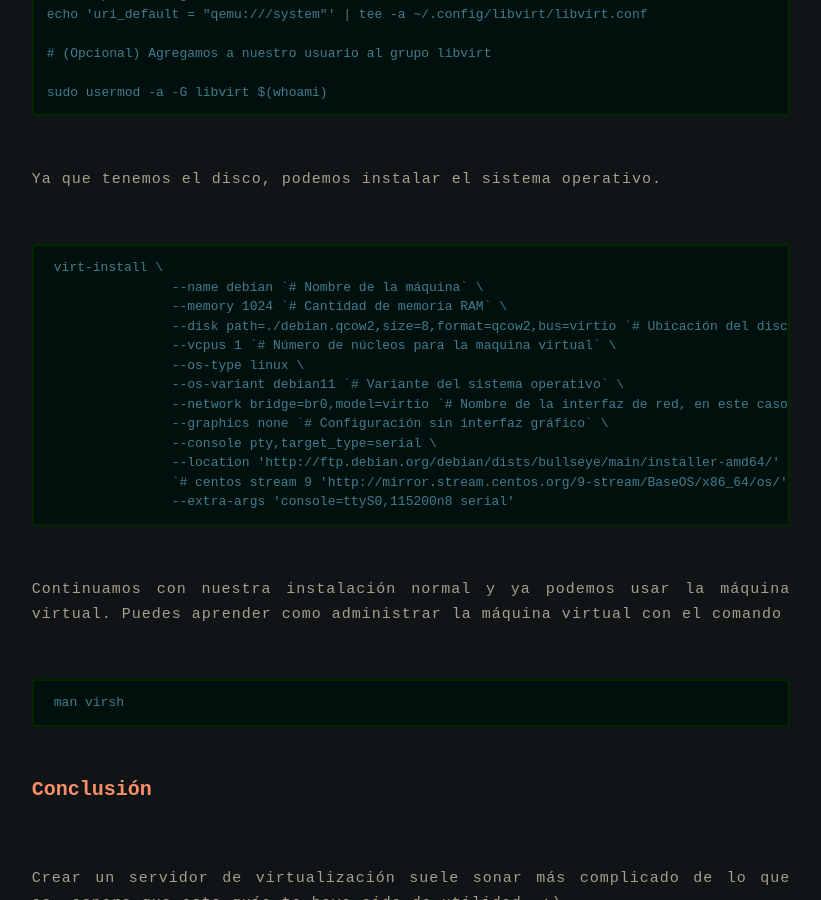
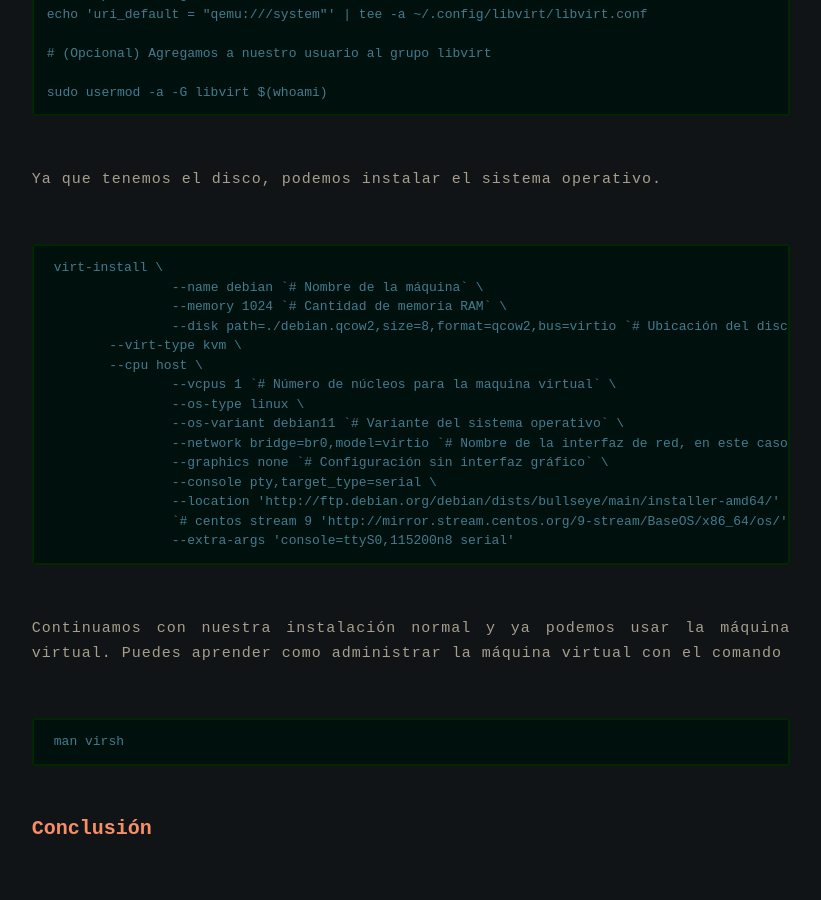
Before and after one commit to ksobrenat32/blog, a Jekyll site: the page built from all_collections/_posts/2021-08-17-kvm-server.md, in a window 1280 px wide and 900 px high, scrolled down 4300 px. Shown: the whole window, without its empty margins (229-1050 px from the left). Built offline with Jekyll 4.4.1, drawn with Linux system fonts in a browser that asks for light colours.

Commit message:
adding kvm optimizations

```diff
--- a/all_collections/_posts/2021-08-17-kvm-server.md
+++ b/all_collections/_posts/2021-08-17-kvm-server.md
@@ -125,6 +125,8 @@ Ya que tenemos el disco, podemos instalar el sistema operativo.
    		--name debian `# Nombre de la máquina` \
     		--memory 1024 `# Cantidad de memoria RAM` \
     		--disk path=./debian.qcow2,size=8,format=qcow2,bus=virtio `# Ubicación del disco de la máquina virtual` \
+		--virt-type kvm \
+		--cpu host \
     		--vcpus 1 `# Número de núcleos para la maquina virtual` \
     		--os-type linux \
     		--os-variant debian11 `# Variante del sistema operativo` \
```
